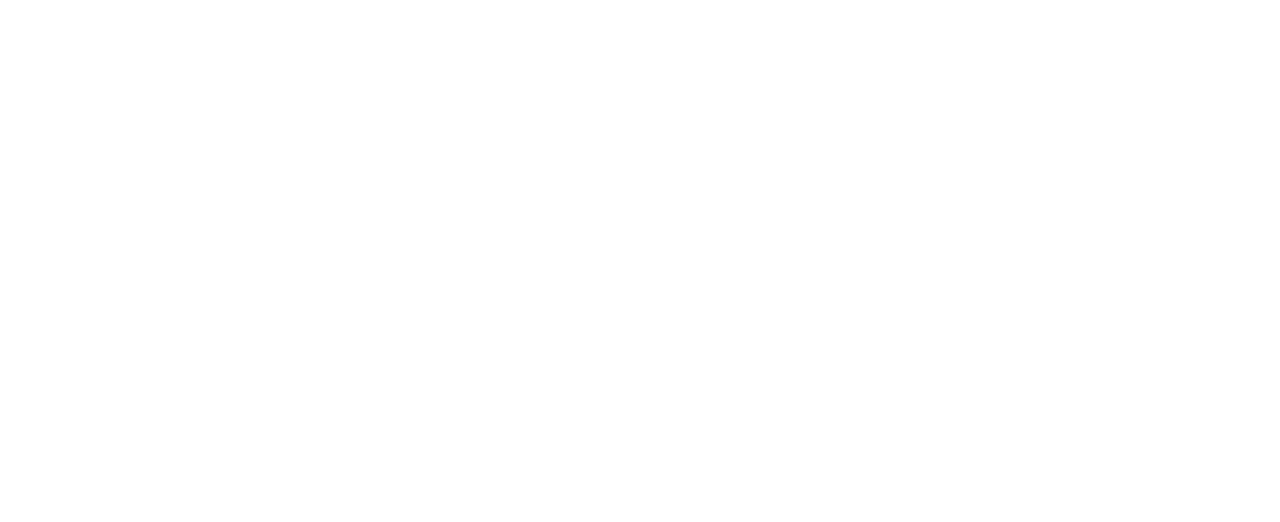
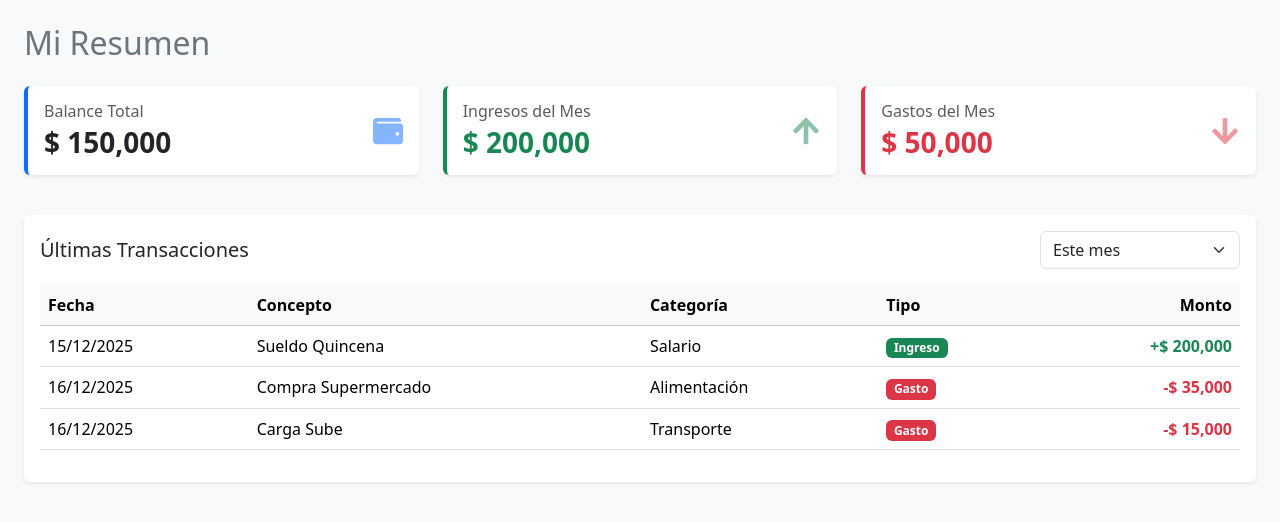
Before and after one commit to mizambran/cuentasClarasFront, a React (Vite) app: page /dashboard in a window 1280 px wide. Before the commit this address had no page. Shown: the top 522 px of the page. Built offline with nearby package versions, Linux system fonts and the light colour scheme.

Commit message:
modifico rutas de login y registro

```diff
--- a/src/App.jsx
+++ b/src/App.jsx
@@ -5,15 +5,26 @@
 import Login from './modulos/auth/pages/Login'
 import FormularioRegistro from './modulos/auth/components/FormularioRegistro'
 import { BrowserRouter, Route, Routes } from 'react-router-dom'
+import { useContext } from 'react'
+import { UsuarioContext } from './context/UsuarioContext'
+import Dashboard from './modulos/dashboard/pages/Dashboard'
 
 function App() {
+
+  const {
+    usuario,
+    logueado
+  } = useContext(UsuarioContext)
+
 
   return (
     <>
     <BrowserRouter>
     <Routes>
-    <Route path='/' element={<Login />} />
+    <Route path='/' element={<NavBar />} />
+    <Route path='/login' element={<Login />} />
     <Route path='/registrar' element={<FormularioRegistro />} />
+    <Route path='/dashboard' element={<Dashboard />} />
     </Routes>
     </BrowserRouter>
     </>
--- /dev/null
+++ b/src/modulos/dashboard/pages/Dashboard.jsx
@@ -0,0 +1,106 @@
+import React from 'react';
+import { Container, Row, Col, Card, Form, Table, Badge } from 'react-bootstrap';
+import { FaArrowUp, FaArrowDown, FaWallet } from 'react-icons/fa';
+
+const Dashboard = () => {
+  return (
+    <Container fluid className="p-4 bg-light min-vh-100">
+      <h2 className="mb-4 text-secondary">Mi Resumen</h2>
+
+      {/* Tarjetas de Resumen */}
+      <Row className="mb-4">
+        <Col md={4} className="mb-3">
+          <Card className="shadow-sm border-0 border-start border-primary border-4">
+            <Card.Body>
+              <div className="d-flex justify-content-between align-items-center">
+                <div>
+                  <h6 className="text-muted mb-1">Balance Total</h6>
+                  <h3 className="mb-0 fw-bold">$ 150,000</h3>
+                </div>
+                <FaWallet size={30} className="text-primary opacity-50" />
+              </div>
+            </Card.Body>
+          </Card>
+        </Col>
+        <Col md={4} className="mb-3">
+          <Card className="shadow-sm border-0 border-start border-success border-4">
+            <Card.Body>
+              <div className="d-flex justify-content-between align-items-center">
+                <div>
+                  <h6 className="text-muted mb-1">Ingresos del Mes</h6>
+                  <h3 className="mb-0 fw-bold text-success">$ 200,000</h3>
+                </div>
+                <FaArrowUp size={30} className="text-success opacity-50" />
+              </div>
+            </Card.Body>
+          </Card>
+        </Col>
+        <Col md={4} className="mb-3">
+          <Card className="shadow-sm border-0 border-start border-danger border-4">
+            <Card.Body>
+              <div className="d-flex justify-content-between align-items-center">
+                <div>
+                  <h6 className="text-muted mb-1">Gastos del Mes</h6>
+                  <h3 className="mb-0 fw-bold text-danger">$ 50,000</h3>
+                </div>
+                <FaArrowDown size={30} className="text-danger opacity-50" />
+              </div>
+            </Card.Body>
+          </Card>
+        </Col>
+      </Row>
+
+      {/* Filtros y Tabla */}
+      <Card className="shadow-sm border-0">
+        <Card.Body>
+          <div className="d-flex justify-content-between align-items-center mb-3">
+            <h5 className="mb-0">Últimas Transacciones</h5>
+            <Form.Select style={{ width: '200px' }}>
+              <option>Este mes</option>
+              <option>Mes anterior</option>
+              <option>Todos los tiempos</option>
+            </Form.Select>
+          </div>
+
+          <Table hover responsive className="align-middle">
+            <thead className="table-light">
+              <tr>
+                <th>Fecha</th>
+                <th>Concepto</th>
+                <th>Categoría</th>
+                <th>Tipo</th>
+                <th className="text-end">Monto</th>
+              </tr>
+            </thead>
+            <tbody>
+              {/* Filas de ejemplo "quemadas" (sin lógica) */}
+              <tr>
+                <td>15/12/2025</td>
+                <td>Sueldo Quincena</td>
+                <td>Salario</td>
+                <td><Badge bg="success">Ingreso</Badge></td>
+                <td className="text-end fw-bold text-success">+$ 200,000</td>
+              </tr>
+              <tr>
+                <td>16/12/2025</td>
+                <td>Compra Supermercado</td>
+                <td>Alimentación</td>
+                <td><Badge bg="danger">Gasto</Badge></td>
+                <td className="text-end fw-bold text-danger">-$ 35,000</td>
+              </tr>
+              <tr>
+                <td>16/12/2025</td>
+                <td>Carga Sube</td>
+                <td>Transporte</td>
+                <td><Badge bg="danger">Gasto</Badge></td>
+                <td className="text-end fw-bold text-danger">-$ 15,000</td>
+              </tr>
+            </tbody>
+          </Table>
+        </Card.Body>
+      </Card>
+    </Container>
+  );
+};
+
+export default Dashboard;
--- a/src/shared/NavBar.jsx
+++ b/src/shared/NavBar.jsx
@@ -1,20 +1,47 @@
-import React from 'react';
+import React, { useContext } from 'react';
 import { Navbar, Container, Nav, Button } from 'react-bootstrap';
 import { FaWallet, FaSignOutAlt } from 'react-icons/fa';
+import { UsuarioContext } from '../context/UsuarioContext';
+import { useNavigate } from 'react-router-dom';
 
 const NavBar = () => {
+
+  const navegacion = useNavigate()
+
+  const {
+    usuario,
+    logueado,
+    setLogueado
+  } = useContext(UsuarioContext)
+
+  const cerrarSesion = () => {
+    setLogueado(false)
+    sessionStorage.removeItem('token')
+    navegacion('/login')
+  }
+
+  const iniciarSesion = () => {
+    navegacion('/login')
+  }
+
   return (
     <Navbar bg="dark" variant="dark" expand="lg" className="px-3">
       <Container fluid>
-        <Navbar.Brand href="/dashboard">
+        <Navbar.Brand href="/">
           <FaWallet className="me-2 text-info" /> Finanzas Personales
         </Navbar.Brand>
         <Navbar.Toggle aria-controls="basic-navbar-nav" />
         <Navbar.Collapse id="basic-navbar-nav" className="justify-content-end">
           <Nav>
-            <Button variant="outline-light" size="sm" className="d-flex align-items-center">
-              <FaSignOutAlt className="me-1" /> Salir
+            {logueado ? (
+              <Button variant="outline-light" size="sm" className="d-flex align-items-center">
+              <FaSignOutAlt className="me-1" onClick={cerrarSesion} /> Salir
             </Button>
+            ) : (
+              <Button variant="outline-light" size="sm" className="d-flex align-items-center">
+              <FaSignOutAlt className="me-1" onClick={iniciarSesion} /> Ingresar
+            </Button>
+            )}
           </Nav>
         </Navbar.Collapse>
       </Container>
```
Also changed, not shown: src/shared/Footer.jsx (added), src/shared/Inicio.jsx (added).
